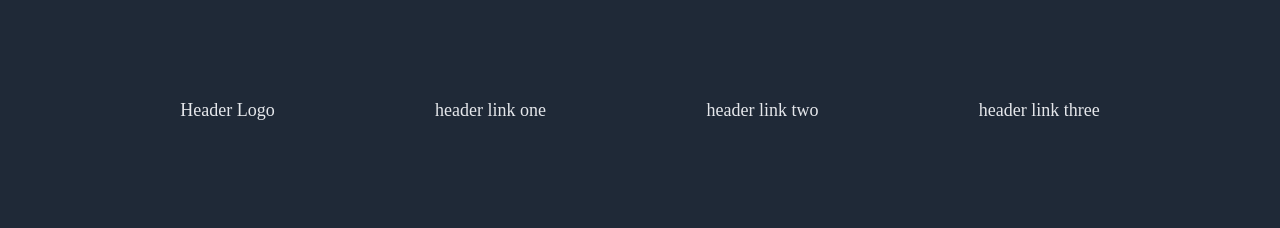
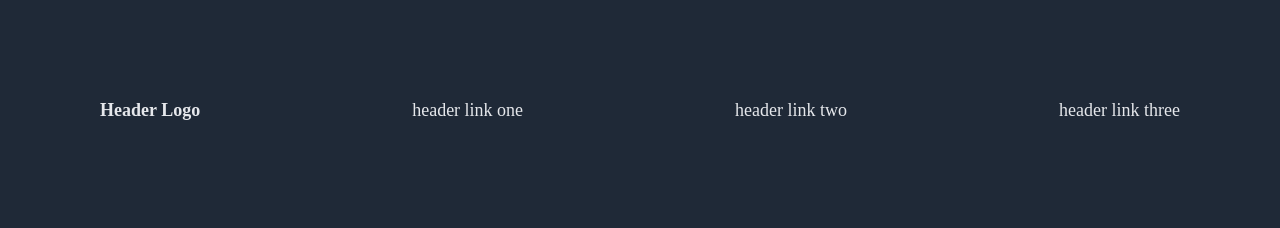
Before and after one commit to markmunir/landing-page, a plain HTML site: page index.html in a window 1280 px wide. Shown: the top 228 px of the page. Drawn offline with Linux system fonts and the light colour scheme.

Commit message:
Fix header logo
Added bold font weight to the header logo

```diff
--- a/styles.css
+++ b/styles.css
@@ -9,11 +9,21 @@ body {
 .header {
     background-color: #1f2937;
     display: flex;
-    justify-content: space-around;
+    justify-content: space-between;
+    align-items: flex-start;
     color: #E5E7EB;
     font-size: 18px;
     padding: 100px;
     flex-shrink: 0;
+    font-weight: 700;
+}
+
+
+.link {
+    font-weight: 300;
+    display: flex;
+    justify-content: space-between;
+    align-items: flex-start;
 }
 
 .main {
```
Also changed, not shown: index.html (+0 -1 lines).
